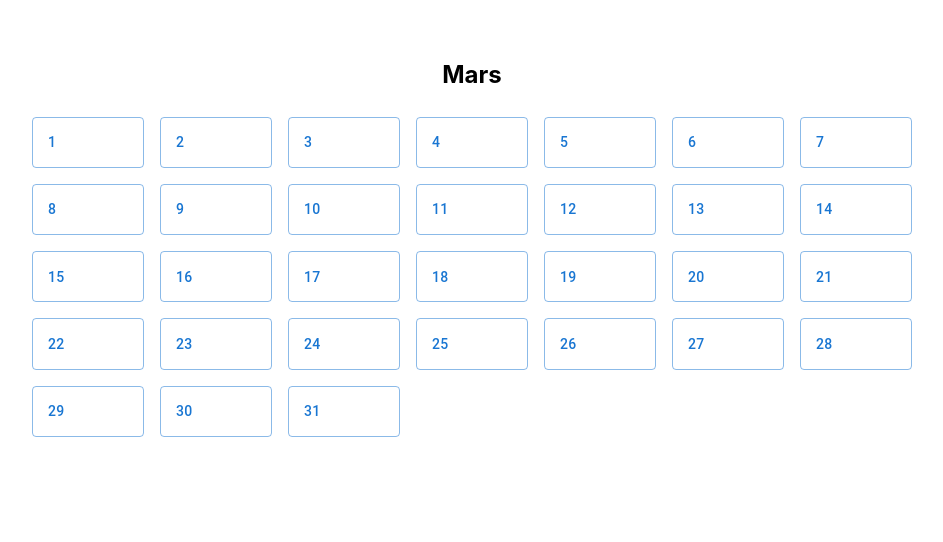
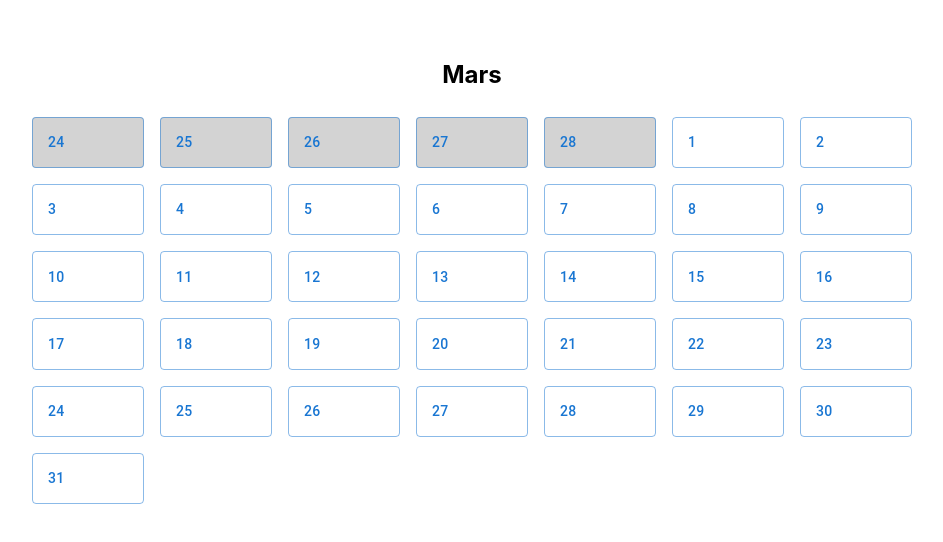
Before and after one commit to stjernstedt/weekly-menu-app, a React (Create React App) app: page / in a window 1280 px wide. Shown: the top 542 px of the page, without its empty margins (168-1111 px from the left). Built offline with nearby package versions, Linux system fonts and the light colour scheme; no server answers; the HTML template or start-up script is replaced by a standard one.

Commit message:
remaining weekdays of previous month renders

```diff
--- a/package.json
+++ b/package.json
@@ -6,9 +6,11 @@
     "@emotion/react": "^11.10.6",
     "@emotion/styled": "^11.10.6",
     "@mui/material": "^5.11.11",
+    "@mui/x-date-pickers": "^6.0.2",
     "@testing-library/jest-dom": "^5.16.5",
     "@testing-library/react": "^13.4.0",
     "@testing-library/user-event": "^13.5.0",
+    "moment": "^2.29.4",
     "react": "^18.2.0",
     "react-dom": "^18.2.0",
     "react-scripts": "5.0.1",
--- a/src/App.js
+++ b/src/App.js
@@ -3,6 +3,8 @@ import { useState, useEffect } from 'react';
 import DishesGrid from './components/DishesGrid';
 import MenuBuilder from './components/MenuBuilder'
 import { Drawer } from '@mui/material';
+import { LocalizationProvider } from '@mui/x-date-pickers';
+import { AdapterMoment } from '@mui/x-date-pickers/AdapterMoment'
 
 // const url = 'http://127.0.0.1:3001/dishes/';
 const url = process.env.REACT_APP_SERVER_URL
@@ -37,12 +39,15 @@ const App = () => {
 
 
   return (
+    <LocalizationProvider dateAdapter={AdapterMoment}>
       <div className="App">
         <Drawer anchor='right' open={drawerState} onClose={() => toggleDrawer(false)}>
           <DishesGrid dishes={dishes} updateDishes={updateDishes} currentDay={currentDay} toggleDrawer={toggleDrawer} />
         </Drawer>
         <MenuBuilder setCurrentDay={setCurrentDay} toggleDrawer={toggleDrawer} />
+        {/* <MenuBuilder /> */}
       </div >
+    </LocalizationProvider>
   );
 }
 
--- a/src/components/MenuBuilder.jsx
+++ b/src/components/MenuBuilder.jsx
@@ -1,22 +1,89 @@
 import { Button, Grid } from "@mui/material";
+import { display } from "@mui/system";
 import { useState } from "react";
 
 
 const MenuBuilder = ({ setCurrentDay, toggleDrawer }) => {
 	const months = ['January', 'February', 'Mars', 'April', 'May', 'June', 'July', 'August', 'September', 'October', 'November', 'December'];
+	const dayOfWeek = ['Sunday', 'Monday', 'Tuesday', 'Wednesday', 'Thursday', 'Friday', 'Saturday'];
 	const [showDate, setShowDate] = useState(new Date());
 
 	const getDaysInMonth = (year, month) => {
 		return new Date(year, month + 1, 0).getDate();
 	}
 
-	let days = getDaysInMonth(showDate.getFullYear(), showDate.getMonth())
 
 	const selectDay = (day) => {
-		let selectedDate = new Date(showDate.getFullYear(), showDate.getMonth(), day + 1);
+		let selectedDate = new Date(showDate.getFullYear(), showDate.getMonth(), day);
 		setCurrentDay(selectedDate);
 		toggleDrawer(true);
 	}
+
+	const getDayOfWeek = (date) => {
+		return dayOfWeek[date.getDay()];
+	}
+
+	const drawMonth = (date) => {
+		let days = getDaysInMonth(showDate.getFullYear(), showDate.getMonth());
+
+		let jsx = [];
+
+		if (date.getDay() != 1) {
+			let monthBeforeDays = getDaysInMonth(date.getFullYear(), date.getMonth() - 1);
+			for (let i = 0; i < 7 - date.getDay(); i++) {
+				let day = monthBeforeDays - i;
+				jsx.unshift(
+					<Grid item key={date.getFullYear() + date.getMonth() + day} padding={1} xs={1}>
+						<Button sx={{ height: '4vw', width: '100%', backgroundColor: 'lightgray' }} variant='outlined' onClick={() => selectDay(day)}>
+							<Grid container>
+								<Grid item xs={1}>
+									<span>{day}</span>
+								</Grid>
+								<Grid item xs={12}>
+									<span id={'day' + (day)}></span>
+								</Grid>
+							</Grid>
+						</Button>
+					</Grid>
+				);
+			}
+		}
+
+		for (let i = 1; i <= days; i++) {
+			jsx.push(
+				<Grid item key={i} padding={1} xs={1}>
+					<Button sx={{ height: '4vw', width: '100%' }} variant='outlined' onClick={() => selectDay(i)}>
+						<Grid container>
+							<Grid item xs={1}>
+								<span>{i}</span>
+							</Grid>
+							<Grid item xs={12}>
+								<span id={'day' + (i)}></span>
+							</Grid>
+						</Grid>
+					</Button>
+				</Grid>
+			);
+		}
+
+		return jsx;
+	}
+
+	// const drawFirstDayOfWeeks = (date) => {
+	// 	const year = date.getFullYear();
+	// 	const month = date.getMonth();
+	// 	// let day = getDayOfWeek(new Date(year, month, 1));
+	// 	let day = 1;
+
+	// 	let jsx = [];
+	// 	while (day <= getDaysInMonth(year, month)) {
+	// 		let firstDay = (month + 1) + '/' + (new Date(year, month, day).getDate());
+	// 		jsx.push(<Button sx={{ height: '4vw', width: '10%' }} variant='outlined' >{firstDay}</Button>);
+	// 		day += (8 - new Date(year, month, day).getDay());
+	// 	}
+
+	// 	return jsx;
+	// }
 
 	return (
 		<div style={{
@@ -28,21 +95,13 @@ const MenuBuilder = ({ setCurrentDay, toggleDrawer }) => {
 					<h2>	{months[showDate.getMonth()]}</h2>
 				</Grid>
 				{
-					[...Array(days)].map((e, i) => {
-						return <Grid key={i} padding={1} item xs={1}>
-							{/* <Button sx={{ height: '4vw', width: '100%' }} variant='outlined' onClick={() => selectDay(i)}> */}
-							<Button sx={{ height: '4vw', width: '100%' }} variant='outlined' onClick={() => selectDay(i)}>
-								<Grid container>
-									<Grid item xs={1}>
-										<span>{i + 1}</span>
-									</Grid>
-									<Grid item xs={12}>
-										<span id={'day' + (i + 1)}></span>
-									</Grid>
-								</Grid>
-							</Button>
-						</Grid>
-					})
+					// <div style={{
+					// 	display: 'flex',
+					// 	flexFlow: 'column'
+					// }}>
+					// 	{drawFirstDayOfWeeks(showDate)}
+					// </div>
+					drawMonth(showDate)
 				}
 			</Grid>
 		</div >
```
Also changed, not shown: 1 other file (tests, documents, lock files or other folders). Lines whose indentation alone changed are shown as unchanged.
